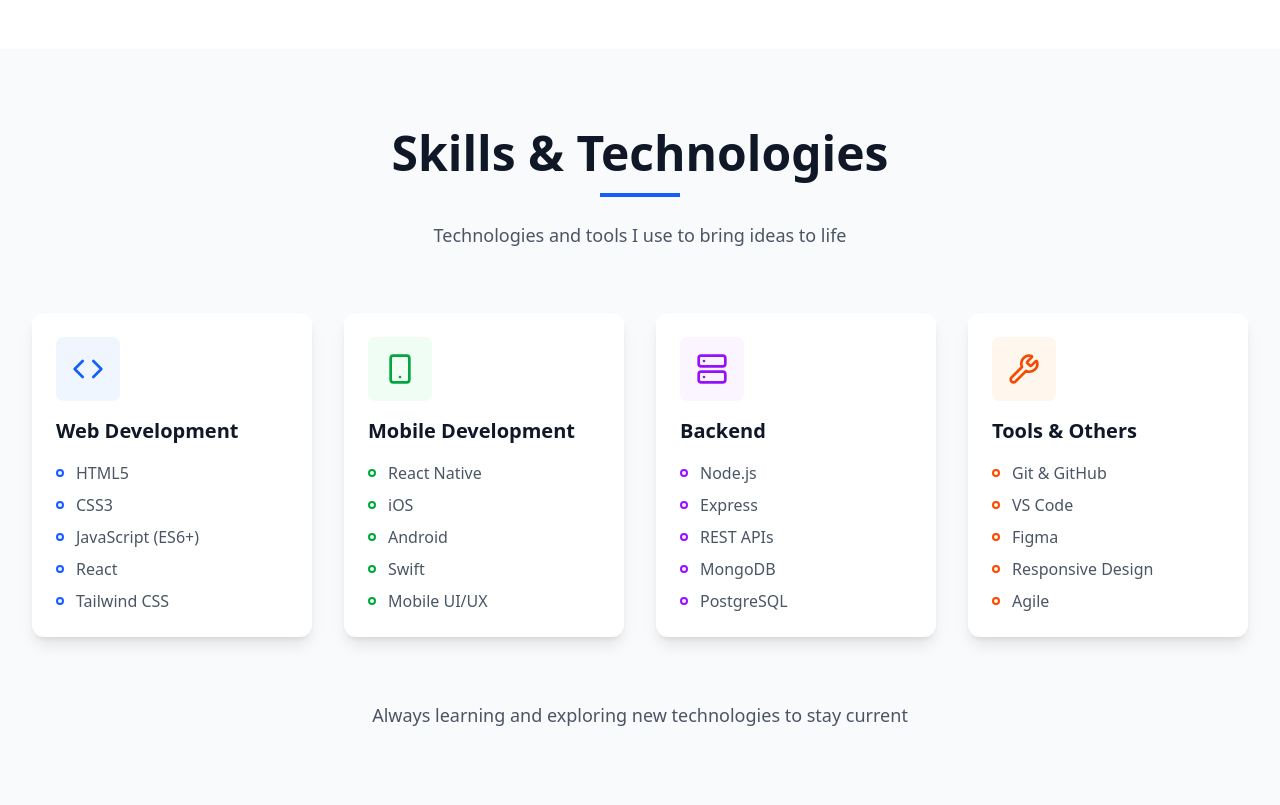
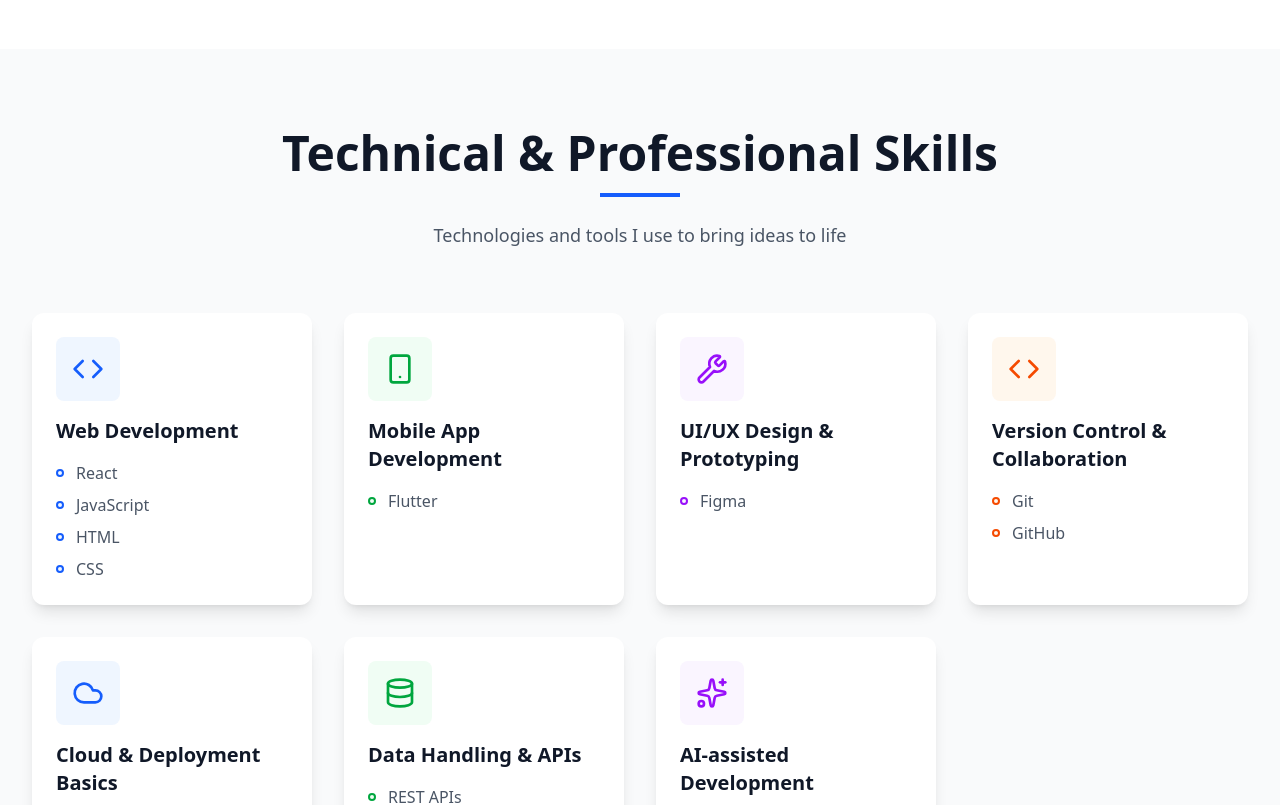
Before and after one commit to tina-codertz/react_portifolio, a React (Vite) app: page / in a window 1280 px wide. Shown: the part 1540-2345 px from the top of the page. Built offline with nearby package versions, Linux system fonts and the light colour scheme.

Commit message:
modified skills

```diff
--- a/src/components/Skills.jsx
+++ b/src/components/Skills.jsx
@@ -1,44 +1,78 @@
 import React from 'react';
-import { Code, Smartphone, Server, Wrench } from 'lucide-react';
-
+import { Code, Smartphone, Wrench, Cloud, Database, Sparkles } from 'lucide-react';
 
 export function Skills() {
-  // Organized skills data
+
   const skillsData = [
     {
       title: 'Web Development',
       icon: <Code size={32} />,
       color: 'blue',
-      skills: ['HTML5', 'CSS3', 'JavaScript (ES6+)', 'React', 'Tailwind CSS']
+      skills: ['React', 'JavaScript', 'HTML', 'CSS'],
     },
     {
-      title: 'Mobile Development',
+      title: 'Mobile App Development',
       icon: <Smartphone size={32} />,
       color: 'green',
-      skills: ['React Native', 'iOS', 'Android', 'Swift', 'Mobile UI/UX']
+      skills: ['Flutter'],
     },
     {
-      title: 'Backend',
-      icon: <Server size={32} />,
+      title: 'UI/UX Design & Prototyping',
+      icon: <Wrench size={32} />,
       color: 'purple',
-      skills: ['Node.js', 'Express', 'REST APIs', 'MongoDB', 'PostgreSQL']
+      skills: ['Figma'],
     },
     {
-      title: 'Tools & Others',
-      icon: <Wrench size={32} />,
+      title: 'Version Control & Collaboration',
+      icon: <Code size={32} />,
       color: 'orange',
-      skills: ['Git & GitHub', 'VS Code', 'Figma', 'Responsive Design', 'Agile']
-    }
+      skills: ['Git', 'GitHub'],
+    },
+    {
+      title: 'Cloud & Deployment Basics',
+      icon: <Cloud size={32} />,
+      color: 'blue',
+      skills: ['Vercel', 'Heroku'],
+    },
+    {
+      title: 'Data Handling & APIs',
+      icon: <Database size={32} />,
+      color: 'green',
+      skills: ['REST APIs', 'JSON', 'API Integration'],
+    },
+    {
+      title: 'AI-assisted Development',
+      icon: <Sparkles size={32} />,
+      color: 'purple',
+      skills: ['AI Research Tools', 'Code Assistants'],
+    },
   ];
 
-  // Helper function for color classes
+  // Helper function to get color classes based on category
   const getColorClasses = (color) => {
     const colors = {
-      blue: { bg: 'bg-blue-50', text: 'text-blue-600', border: 'border-blue-600' },
-      green: { bg: 'bg-green-50', text: 'text-green-600', border: 'border-green-600' },
-      purple: { bg: 'bg-purple-50', text: 'text-purple-600', border: 'border-purple-600' },
-      orange: { bg: 'bg-orange-50', text: 'text-orange-600', border: 'border-orange-600' }
+      blue: {
+        bg: 'bg-blue-50',
+        text: 'text-blue-600',
+        border: 'border-blue-600',
+      },
+      green: {
+        bg: 'bg-green-50',
+        text: 'text-green-600',
+        border: 'border-green-600',
+      },
+      purple: {
+        bg: 'bg-purple-50',
+        text: 'text-purple-600',
+        border: 'border-purple-600',
+      },
+      orange: {
+        bg: 'bg-orange-50',
+        text: 'text-orange-600',
+        border: 'border-orange-600',
+      },
     };
+
     return colors[color];
   };
 
@@ -48,16 +82,16 @@
         {/* Section Header */}
         <div className="text-center mb-16">
           <h2 className="text-3xl sm:text-4xl md:text-5xl font-bold text-gray-900 mb-4">
-            Skills & Technologies
+            Technical & Professional Skills
           </h2>
-          <div className="w-20 h-1 bg-blue-600 mx-auto mb-6" />
+          <div className="w-20 h-1 bg-blue-600 mx-auto mb-6"></div>
           <p className="text-gray-600 text-lg max-w-2xl mx-auto">
             Technologies and tools I use to bring ideas to life
           </p>
         </div>
 
         {/* Skills Grid */}
-        <div className="grid grid-cols-1 sm:grid-cols-2 lg:grid-cols-4 gap-8">
+        <div className="grid grid-cols-1 sm:grid-cols-2 lg:grid-cols-3 xl:grid-cols-4 gap-8">
           {skillsData.map((category, index) => {
             const colors = getColorClasses(category.color);
 
@@ -67,10 +101,10 @@
                 className="bg-white rounded-xl shadow-lg p-6 hover:shadow-2xl transform hover:-translate-y-2 transition-all duration-300"
               >
                 {/* Icon */}
-                <div className={`${colors.bg} w-16 h-16 rounded-lg flex items-center justify-center mb-4`}>
-                  <div className={colors.text}>
-                    {category.icon}
-                  </div>
+                <div
+                  className={`${colors.bg} w-16 h-16 rounded-lg flex items-center justify-center mb-4`}
+                >
+                  <div className={colors.text}>{category.icon}</div>
                 </div>
 
                 <h3 className="text-xl font-bold text-gray-900 mb-4">
@@ -80,10 +114,13 @@
                 {/* Skills List */}
                 <ul className="space-y-2">
                   {category.skills.map((skill, skillIndex) => (
-                    <li key={skillIndex} className="text-gray-600 flex items-center">
+                    <li
+                      key={skillIndex}
+                      className="text-gray-600 flex items-center"
+                    >
                       <span
-                        className={`w-2 h-2 ${colors.bg} ${colors.border} border-2 rounded-full mr-3`}
-                      />
+                        className={`w-2 h-2 ${colors.bg} rounded-full mr-3 ${colors.border} border-2`}
+                      ></span>
                       {skill}
                     </li>
                   ))}
@@ -96,7 +133,7 @@
         {/* Footer Text */}
         <div className="mt-16 text-center">
           <p className="text-gray-600 text-lg">
-            Always learning and exploring new technologies to stay current
+            Always learning and exploring new technologies to stay current in this fast-paced field
           </p>
         </div>
       </div>
```
